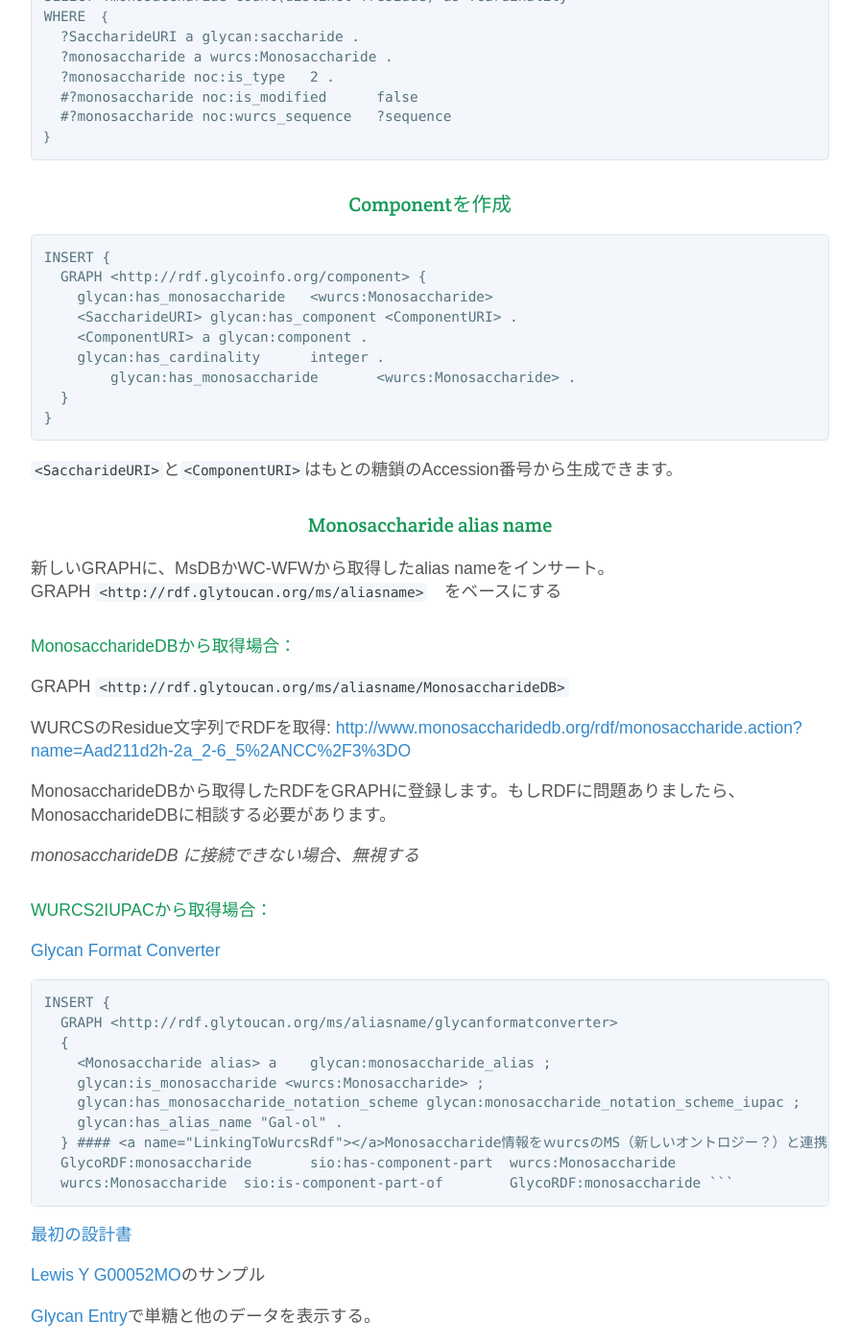
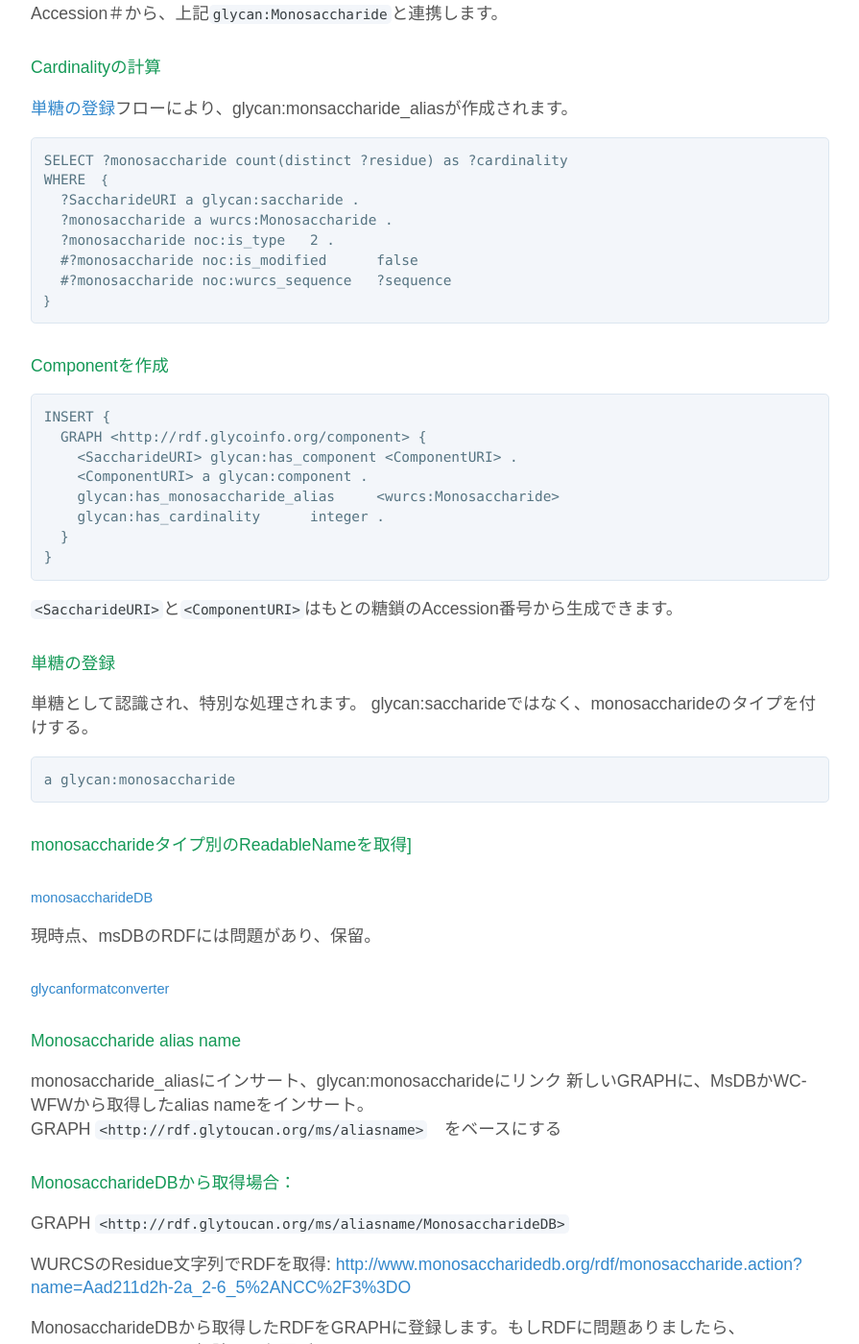
Before and after one commit to glytoucan/glytoucan, a Jekyll site: the page built from system/composition_ja.md, in a window 1280 px wide and 1400 px high, scrolled down 4061 px. Shown: the whole window at 96% size, without its empty margins (192-1087 px from the left). Built offline with Jekyll 4.4.1, drawn with Linux system fonts in a browser that asks for light colours; nearby versions of some CDN libraries; some of the changed text lies outside the part shown.

Commit message:
composition update

```diff
--- a/system/composition_ja.md
+++ b/system/composition_ja.md
@@ -12,14 +12,17 @@
 1. 糖鎖が登録されると、まずWURCSシーケンスに変換します。
 1. Accession numberが付く（単糖、糖鎖どちらも）
 1. [WurcsRDFのMSライブラリー](https://bitbucket.org/glycosw/wurcsrdf)が単糖と構造データのRDF生成します。
-1. 単糖かどうかを判定します。
-  2. WURCSの文字列に対して前方一致で判定（”WURCS=2.0/1,1,0/”）
+1. [単糖かどうかを判定](#DetectingMonosaccharides)します。
 1. 単糖であれば[単糖の登録](#RegisteringMonosaccharides)、糖鎖であればに[糖鎖の登録](#RegisteringSaccharide)に移動
-  1. この場合、単糖であれば、Componentを作成していません。（Cardinalityは１）
+  1. 単糖の場合、単糖であれば、Componentを作成していません。（Cardinalityは１）
 
-#### <a name="#RegisteringMonosaccharides"></a>単糖の登録
+#### <a name="#DetectingMonosaccharides"></a>単糖判定
 
-単糖（WURCS-MS-RDFに入っている）をGlyTouCanに登録
+WURCSの文字列に対して前方一致で判定（”WURCS=2.0/1,1,0/”）
+
+#### <a name="#RegisteringMonosaccharidesOutline"></a>単糖の登録アウトライン
+
+単糖（WURCS-MS-RDFに入っている）をGlyTouCanに登録するフロー。詳細は[下記の通り](#RegisteringMonosaccharides)。
 
 1. 単糖はglycan:saccharideのサブクラス、glycan:monosaccharideタイプを付けする
 1. [monosaccharideタイプ別のReadableNameを取得](#ReadableName)
@@ -28,7 +31,9 @@
       * glycanformatconverter https://bitbucket.org/glycosw/glycanformatconverter
   1. monosaccharide_aliasにインサート、glycan:monosaccharideにリンク
 
-#### <a name="#RegisteringSaccharides"></a>糖鎖の登録
+#### <a name="#RegisteringSaccharidesOutline"></a>糖鎖の登録アウトライン
+
+糖鎖をGlyTouCanに登録するフロー。詳細は[下記の通り](#RegisteringSaccharides)。
 
 1.  糖鎖に含まれている[単糖](#residues)をループして[ResidueGenerator](#ResidueGenerator)(残基?)を実行します：
   1. [単糖のWURCSを取得・生成](#MonosaccharideWurcs)
@@ -114,7 +119,10 @@
 
 [詳細は開発者用のドキュメント](http://nexus.glycoinfo.org/content/sites/project/glytoucan/batch/apidocs/index.html)に記載されています。
 
-### <a name="ResidueGenerator"></a>ResidueGenerator
+
+### <a name="RegisteringSaccharides"></a>糖鎖の登録
+
+#### <a name="ResidueGenerator"></a>ResidueGenerator
 
 単糖と関連しているコンポーネントのRDFを作成します。
 
@@ -159,9 +167,9 @@
 
 Accession＃から、上記`glycan:Monosaccharide`と連携します。
 
-### <a name="Cardinality"></a>Cardinalityの計算
+#### <a name="Cardinality"></a>Cardinalityの計算
 
-どのタイプでフィルター？
+[単糖の登録](#RegisteringMonosaccharides)フローにより、glycan:monsaccharide_aliasが作成されます。
 
     SELECT ?monosaccharide count(distinct ?residue) as ?cardinality
     WHERE　｛
@@ -172,21 +180,38 @@
       #?monosaccharide noc:wurcs_sequence	?sequence
     ｝
 
-### Componentを作成
+#### Componentを作成
 
     INSERT {
       GRAPH <http://rdf.glycoinfo.org/component> {
-        glycan:has_monosaccharide	<wurcs:Monosaccharide>
         <SaccharideURI> glycan:has_component <ComponentURI> .
         <ComponentURI> a glycan:component .
+        glycan:has_monosaccharide_alias	<wurcs:Monosaccharide>
         glycan:has_cardinality	integer .
-      	glycan:has_monosaccharide	<wurcs:Monosaccharide> .
       }
     }
 
 `<SaccharideURI>`と`<ComponentURI>`はもとの糖鎖のAccession番号から生成できます。
 
-### Monosaccharide alias name
+#### <a name="#RegisteringMonosaccharides"></a>単糖の登録
+
+単糖として認識され、特別な処理されます。
+glycan:saccharideではなく、monosaccharideのタイプを付けする。
+
+    a glycan:monosaccharide
+
+#### <a name="#ReadableName"></a>monosaccharideタイプ別のReadableNameを取得]
+
+##### [monosaccharideDB](http://www.monosaccharidedb.org/remote_access.action#conversion)
+
+現時点、msDBのRDFには問題があり、保留。
+
+##### [glycanformatconverter](https://bitbucket.org/glycosw/glycanformatconverter)
+
+
+
+#### Monosaccharide alias name
+monosaccharide_aliasにインサート、glycan:monosaccharideにリンク
 新しいGRAPHに、MsDBかWC-WFWから取得したalias nameをインサート。
 GRAPH `<http://rdf.glytoucan.org/ms/aliasname>`　をベースにする
 
```
Also changed, not shown: other parts of system/composition_ja.md (+1 -1 lines).
